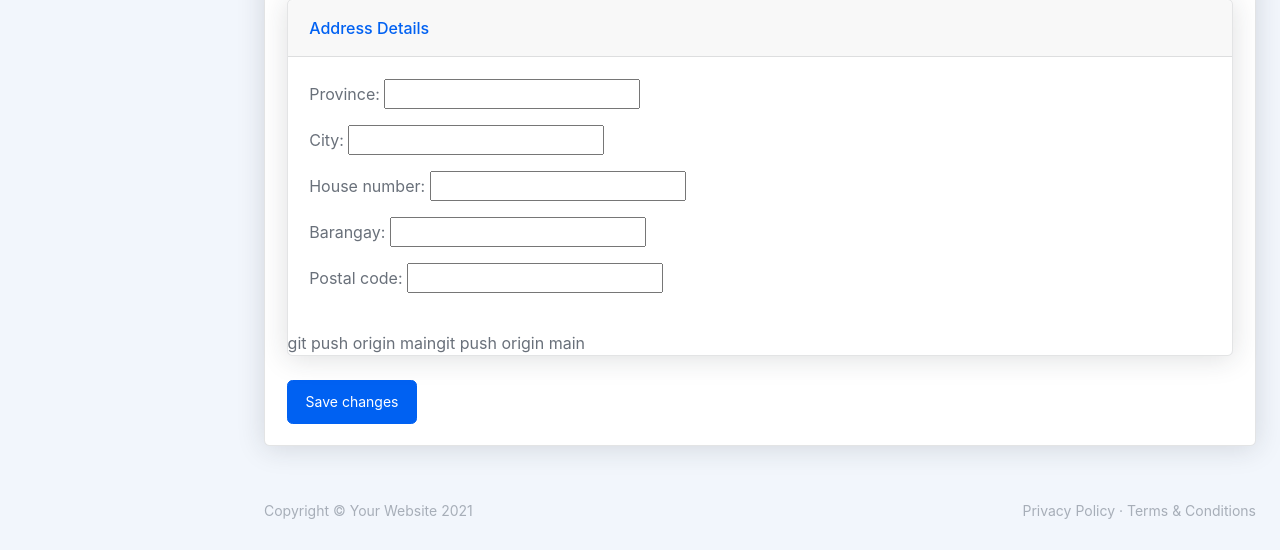
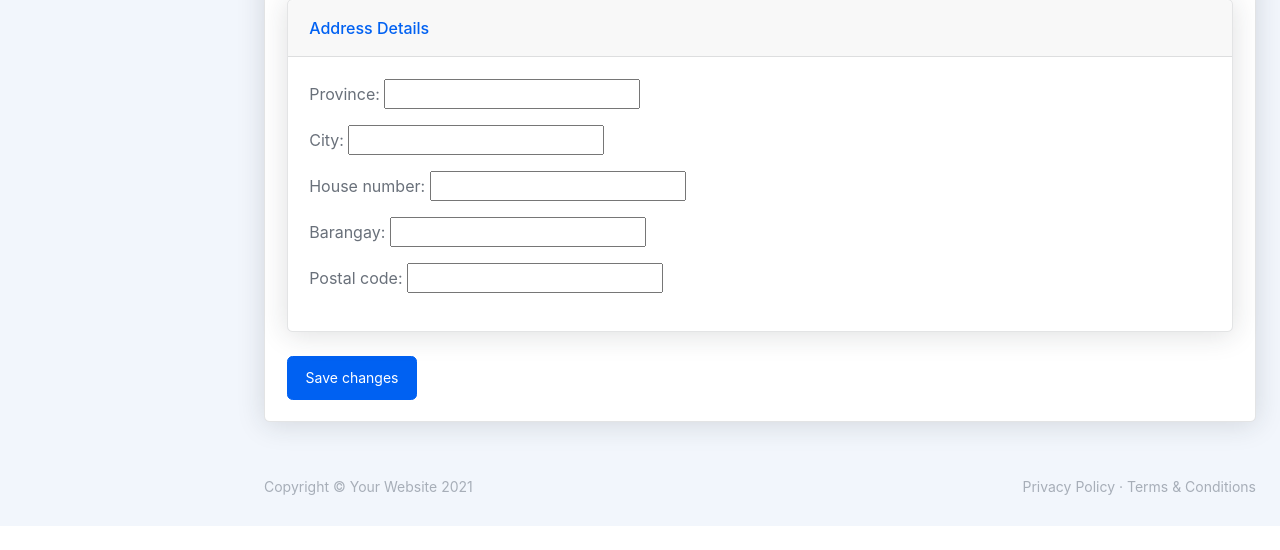
Before and after one commit to remotelyprogrammer/school-sys, a Django app: page /student/create/ in a window 1280 px wide. Shown: the part 1019-1569 px from the top of the page. After the commit the page ends 1545 px from the top, so only its background shows below. Run offline with Django 5.2, Linux system fonts and the light colour scheme; some libraries are stand-ins or nearby versions; some web fonts are replaced.

Commit message:
removing git push accidentally

```diff
--- a/student/templates/student/create-student.html
+++ b/student/templates/student/create-student.html
@@ -144,7 +144,7 @@
                     {{ form.as_p }}
                 </div>
             {% endfor %}
-        </div>git push origin maingit push origin main
+        </div>
     </div>
     <!-- end new part -->
 
```
